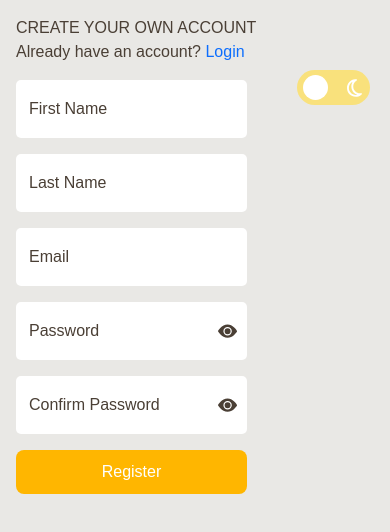
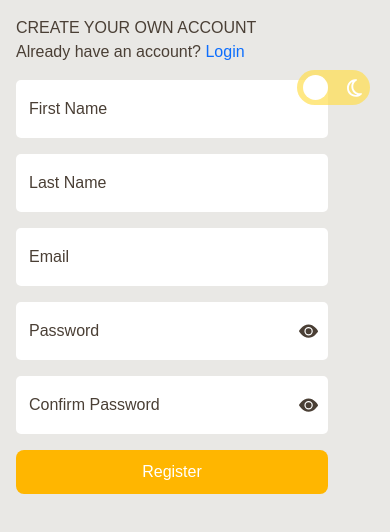
Before and after one commit to AnjumSunkesula/Global-Explorer, a React (Vite) app: page /login in a window 390 px wide. Shown: the top 532 px of the page. Built offline with nearby package versions, Linux system fonts and the light colour scheme.

Commit message:
added media query for inputs in login.jsx

```diff
--- a/src/App.css
+++ b/src/App.css
@@ -124,6 +124,11 @@ html {
   position: relative;
   width: 100%;
 }
+@media screen and (max-width: 576px) {
+  .form-inputs{
+    width: 312px;
+  }
+}
 @media screen and (width: 768px) {
   .form-inputs{
     width: 155px;
@@ -156,7 +161,6 @@ html {
   }
 }
 .form-inputs {
-  padding-right: 40px;
   border-radius: 5px;
   border: none;
 }
```
